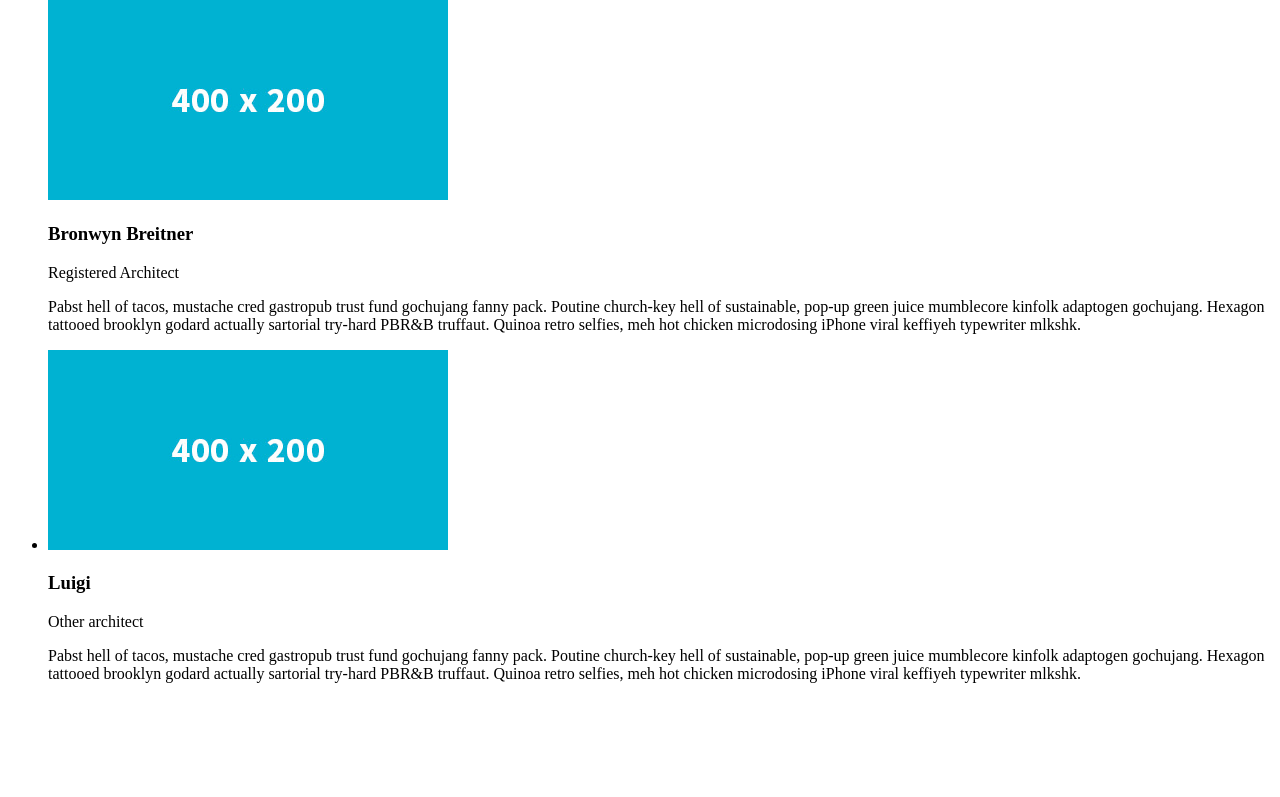
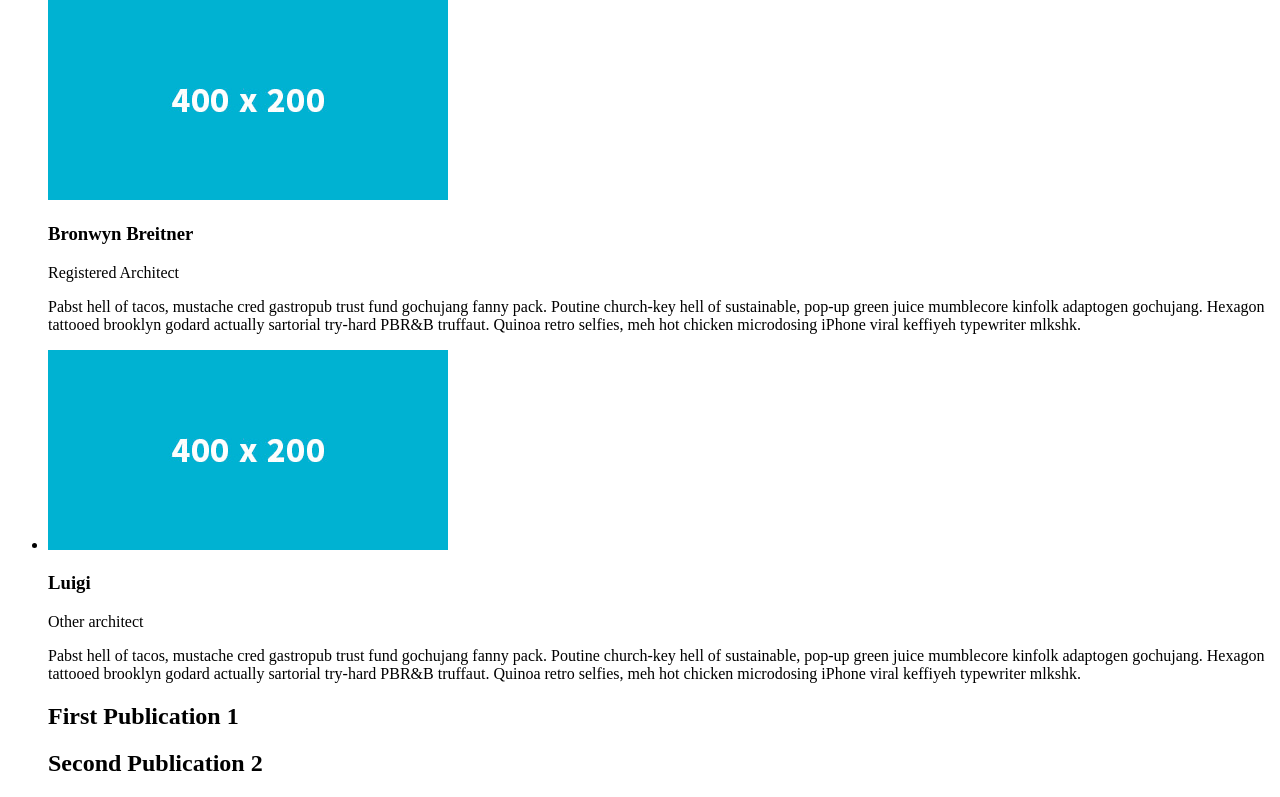
Before and after one commit to BCOA/bcoa.com, a Gatsby site: page /about in a window 1280 px wide. Shown: the part 137-934 px from the top of the page. Before the commit the page ends 836 px from the top, so only its background shows below. Built offline with nearby package versions, Linux system fonts and the light colour scheme; Gatsby itself is replaced by a stand-in of ours.

Commit message:
adds data to about page

```diff
--- a/src/pages/about.md
+++ b/src/pages/about.md
@@ -21,5 +21,18 @@ studioMembers:
       chicken microdosing iPhone viral keffiyeh typewriter mlkshk.
     memberImage: /images/uploads/placeholder.jpg
     memberName: Luigi
+publications:
+  - title: First Publication 1
+    date: ""
+    url: http://www.google.com
+  - title: Second Publication 2
+    date: ""
+    url: http://www.google.com
+awards:
+  - awardTitle: Award Title 1
+    orgName: Awesome Organization
+    date: ''
+    url: http://www.ikea.com
 ---
+
 Pabst hell of tacos, mustache cred gastropub trust fund gochujang fanny pack. Poutine church-key hell of sustainable, pop-up green juice mumblecore kinfolk adaptogen gochujang. Hexagon tattooed brooklyn godard actually sartorial try-hard PBR&B truffaut. Quinoa retro selfies, meh hot chicken microdosing iPhone viral keffiyeh typewriter mlkshk.
--- a/src/templates/about.js
+++ b/src/templates/about.js
@@ -9,29 +9,40 @@ export default ({ data }) => {
     <div>
       <h1>{post.title}</h1>
       <div dangerouslySetInnerHTML={{ __html: data.markdownRemark.html }} />
-      { fields.studioMembers && <ul>
-        { fields.studioMembers.filter(member => member.principal).map((member, i) => (
+      {fields.studioMembers && (
+        <ul>
+          {fields.studioMembers
+            .filter(member => member.principal)
+            .map((member, i) => (
               <li key={i}>
                 <h1>TIS A PRINCIPAL</h1>
-            <img src={member.memberImage}/>
+                <img src={member.memberImage} />
                 <h3>{member.memberName}</h3>
                 <p>{member.jobTitle}</p>
                 <p>{member.memberDescription}</p>
               </li>
             ))}
         </ul>
-      }
-      { fields.studioMembers && <ul>
-        { fields.studioMembers.filter(member => !member.principal).map((member, i) => (
+      )}
+      {fields.studioMembers && (
+        <ul>
+          {fields.studioMembers
+            .filter(member => !member.principal)
+            .map((member, i) => (
               <li key={i}>
-            <img src={member.memberImage}/>
+                <img src={member.memberImage} />
                 <h3>{member.memberName}</h3>
                 <p>{member.jobTitle}</p>
                 <p>{member.memberDescription}</p>
               </li>
             ))}
         </ul>
-      }
+      )}
+      {fields.publications && (
+        <ul>
+          {fields.publications.map(publication => <h2>{publication.title}</h2>)}
+        </ul>
+      )}
     </div>
   );
 };
```
Also changed, not shown: 1 other file. Lines whose indentation alone changed are shown as unchanged.
